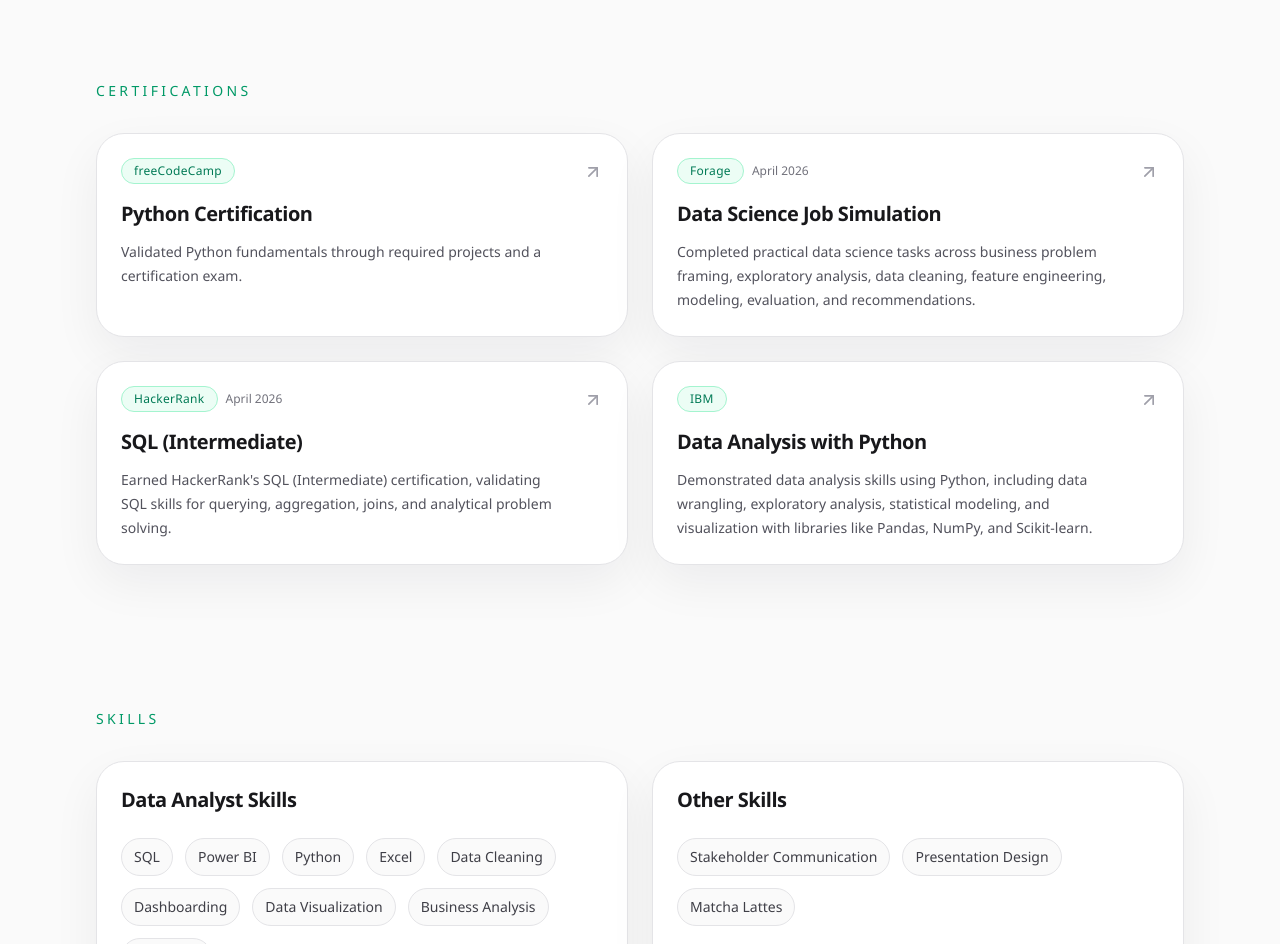
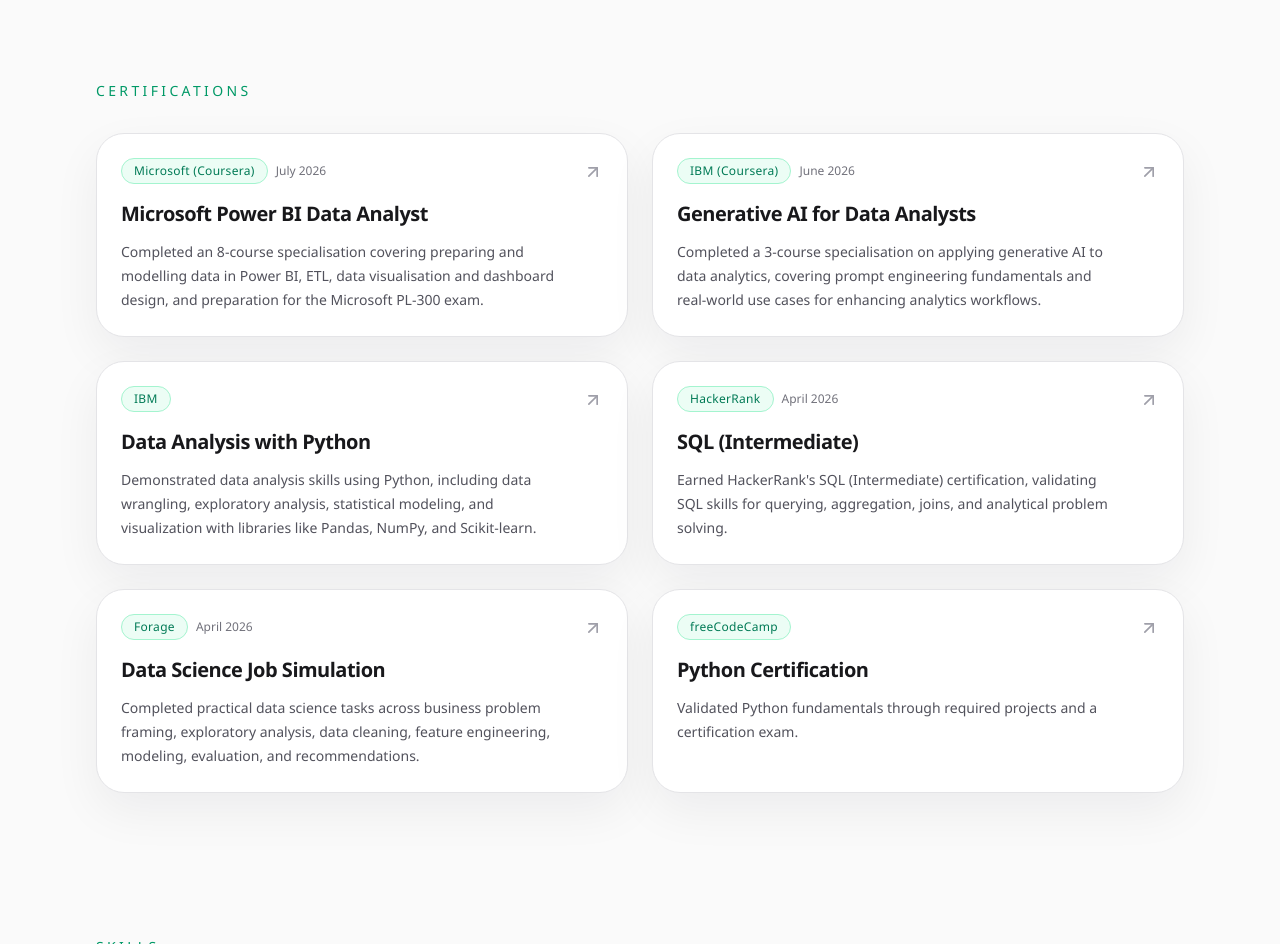
Before and after one commit to joanne-thai/joanne-thai.github.io, a React (Vite) app: page / in a window 1280 px wide. Shown: the part 5520-6464 px from the top of the page. Built offline with nearby package versions, Linux system fonts and the light colour scheme.

Commit message:
Add new certifications and sort list by most recent first
Add Microsoft Power BI Data Analyst and Generative AI for Data
Analysts certs, order all certifications reverse-chronologically,
and use Australian English spelling in the new descriptions.

```diff
--- a/src/data/portfolio.ts
+++ b/src/data/portfolio.ts
@@ -83,11 +83,35 @@
     },
     certifications: [
       {
-        title: "Python Certification",
-        issuer: "freeCodeCamp",
-        href: "https://freecodecamp.org/certification/joannethai/python-v9",
+        title: "Microsoft Power BI Data Analyst",
+        issuer: "Microsoft (Coursera)",
+        issued: "July 2026",
+        href: "https://coursera.org/share/064e9bedec79abe2b09c7e5fecaeed1f",
         description:
-          "Validated Python fundamentals through required projects and a certification exam.",
+          "Completed an 8-course specialisation covering preparing and modelling data in Power BI, ETL, data visualisation and dashboard design, and preparation for the Microsoft PL-300 exam.",
+      },
+      {
+        title: "Generative AI for Data Analysts",
+        issuer: "IBM (Coursera)",
+        issued: "June 2026",
+        href: "https://www.coursera.org/account/accomplishments/specialization/D9T22WKPJOIO",
+        description:
+          "Completed a 3-course specialisation on applying generative AI to data analytics, covering prompt engineering fundamentals and real-world use cases for enhancing analytics workflows.",
+      },
+      {
+        title: "Data Analysis with Python",
+        issuer: "IBM",
+        href: "https://www.credly.com/badges/a98a44e0-f7d6-4754-963b-2b365bd78ebc/public_url",
+        description:
+          "Demonstrated data analysis skills using Python, including data wrangling, exploratory analysis, statistical modeling, and visualization with libraries like Pandas, NumPy, and Scikit-learn.",
+      },
+      {
+        title: "SQL (Intermediate)",
+        issuer: "HackerRank",
+        issued: "April 2026",
+        href: "https://www.hackerrank.com/certificates/291ff7598a65",
+        description:
+          "Earned HackerRank's SQL (Intermediate) certification, validating SQL skills for querying, aggregation, joins, and analytical problem solving.",
       },
       {
         title: "Data Science Job Simulation",
@@ -98,19 +122,11 @@
           "Completed practical data science tasks across business problem framing, exploratory analysis, data cleaning, feature engineering, modeling, evaluation, and recommendations.",
       },
       {
-        title: "SQL (Intermediate)",
-        issuer: "HackerRank",
-        issued: "April 2026",
-        href: "https://www.hackerrank.com/certificates/291ff7598a65",
+        title: "Python Certification",
+        issuer: "freeCodeCamp",
+        href: "https://freecodecamp.org/certification/joannethai/python-v9",
         description:
-          "Earned HackerRank's SQL (Intermediate) certification, validating SQL skills for querying, aggregation, joins, and analytical problem solving.",
-      },
-      {
-        title: "Data Analysis with Python",
-        issuer: "IBM",
-        href: "https://www.credly.com/badges/a98a44e0-f7d6-4754-963b-2b365bd78ebc/public_url",
-        description:
-          "Demonstrated data analysis skills using Python, including data wrangling, exploratory analysis, statistical modeling, and visualization with libraries like Pandas, NumPy, and Scikit-learn.",
+          "Validated Python fundamentals through required projects and a certification exam.",
       },
     ],
   },
```
